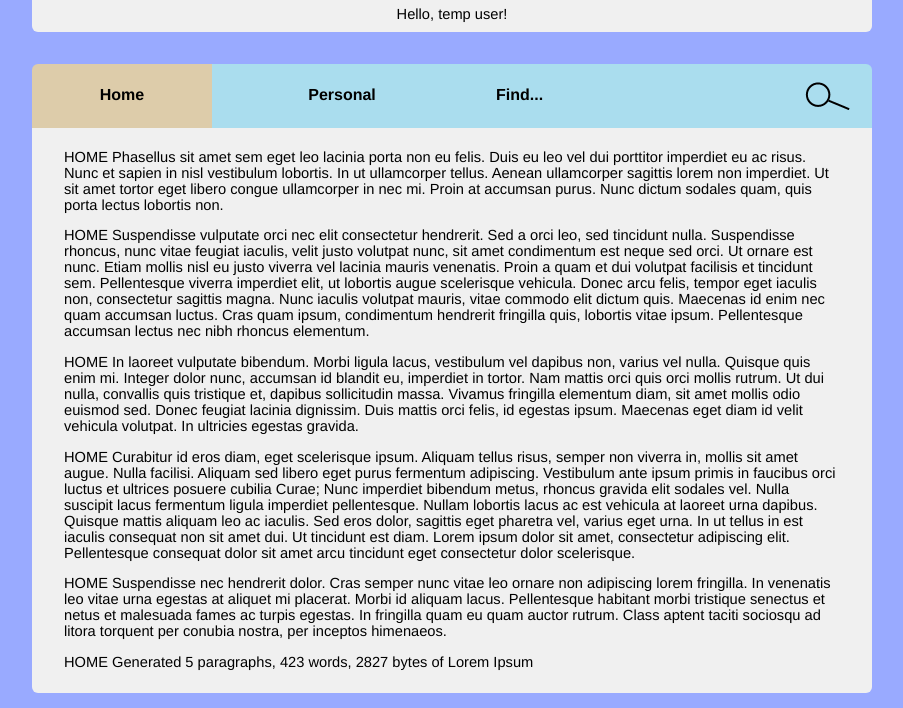
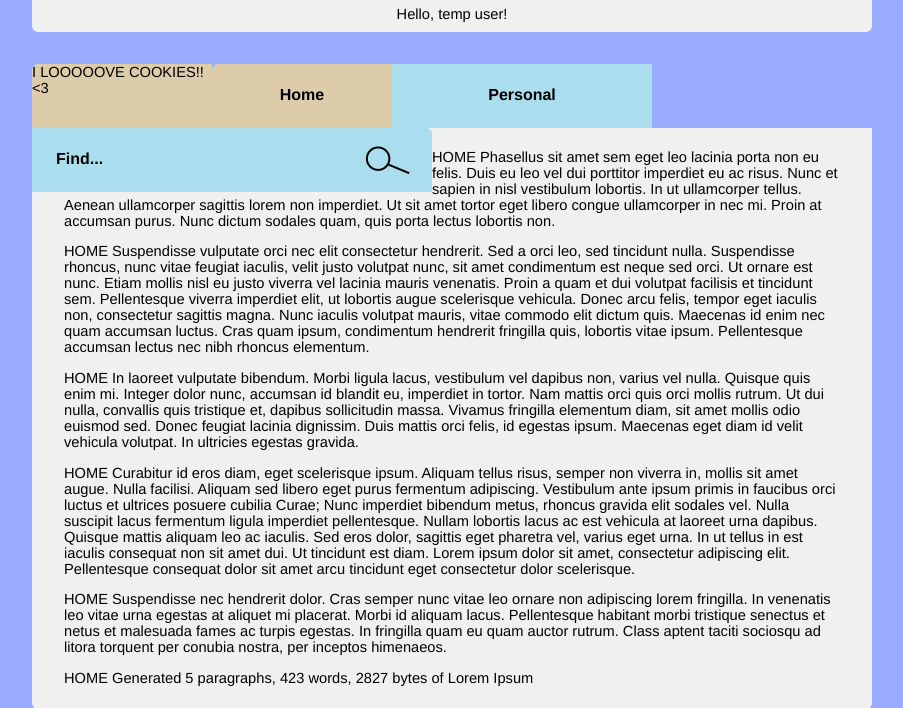
Before and after one commit to runnaway90/Clearview, a PHP site: the page made by Ozzy noscript/index.php in a window 1280 px wide. Shown: the top 708 px of the page, without its empty margins (188-1091 px from the left). Run offline with PHP 8.4, Linux system fonts and the light colour scheme; data that the repository does not hold is empty.

Commit message:
Claudius commit

```diff
--- a/Ozzy noscript/index.php
+++ b/Ozzy noscript/index.php
@@ -112,6 +112,10 @@
 
     <div id="header">
 
+	<div id="home">
+		I LOOOOOVE COOKIES!! <3
+	</div>
+
 
 
       <div id="home">
```
